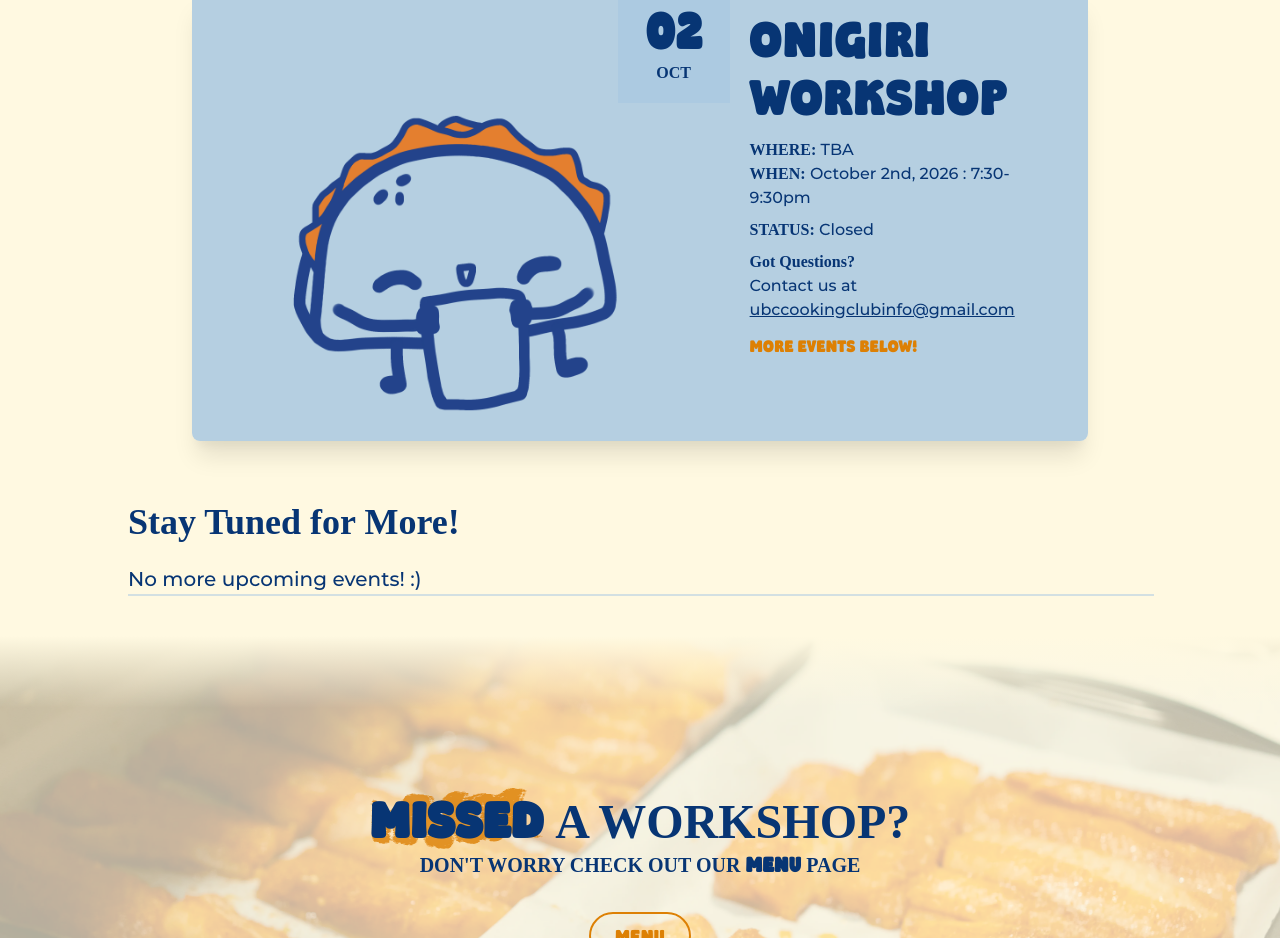
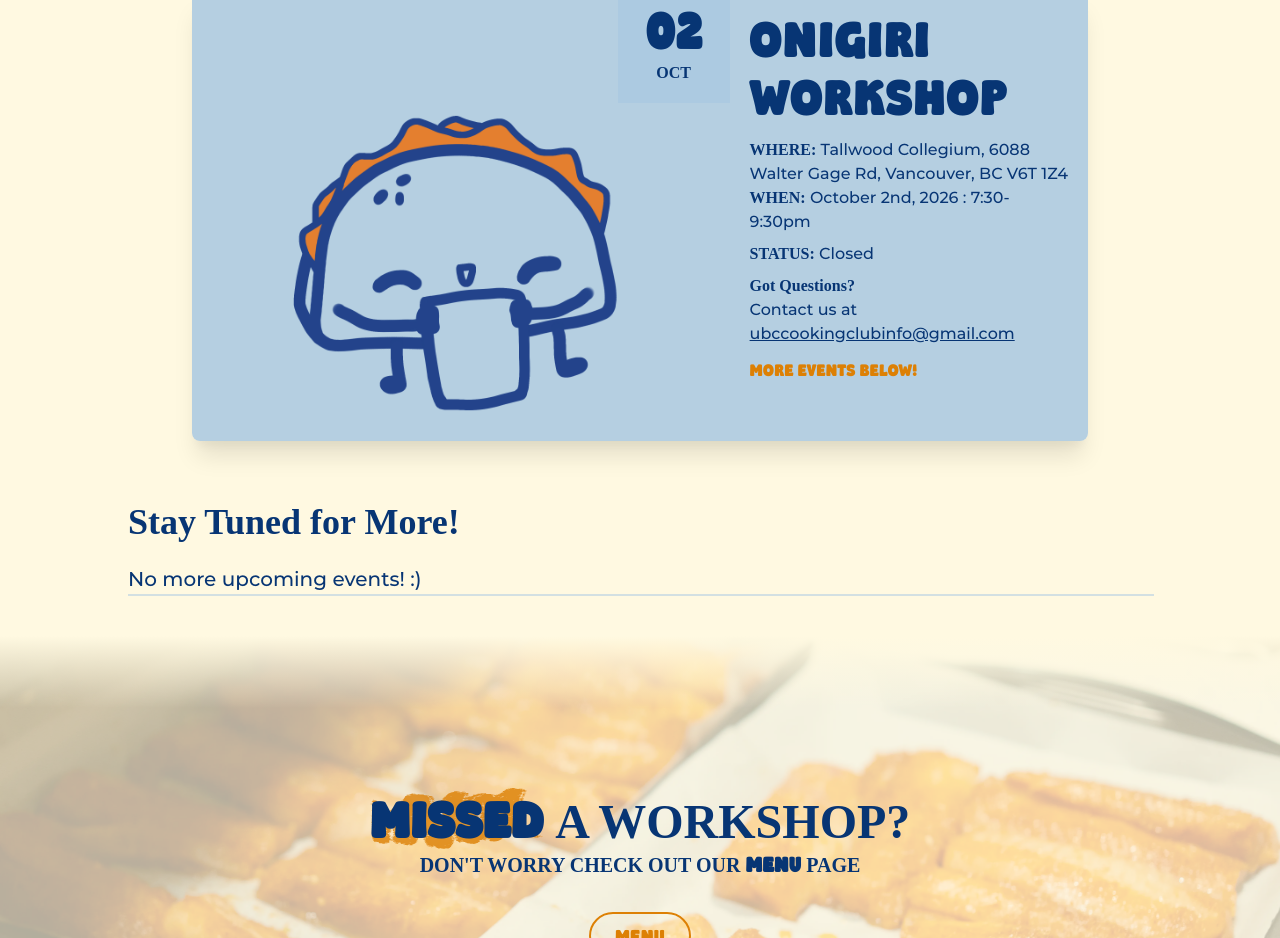
Before and after one commit to sushiroll123/UBC-Cooking-Club-Website, a Next.js app: page / in a window 1280 px wide. Shown: the part 961-1899 px from the top of the page. Built offline with nearby package versions, Linux system fonts and the light colour scheme; a web font is replaced by a local one.

Commit message:
updated onigiri workshop info

```diff
--- a/src/data/events.ts
+++ b/src/data/events.ts
@@ -27,7 +27,7 @@ export const upcomingEvents: EventType[] = [
     imagePath: "/graphics/taco.png",
     date: "02",
     month: "OCT",
-    location: "TBA",
+    location: "Tallwood Collegium, 6088 Walter Gage Rd, Vancouver, BC V6T 1Z4",
     time: "October 2nd, 2026 : 7:30-9:30pm",
     registerLink: "",
     isOpen: false,
```
